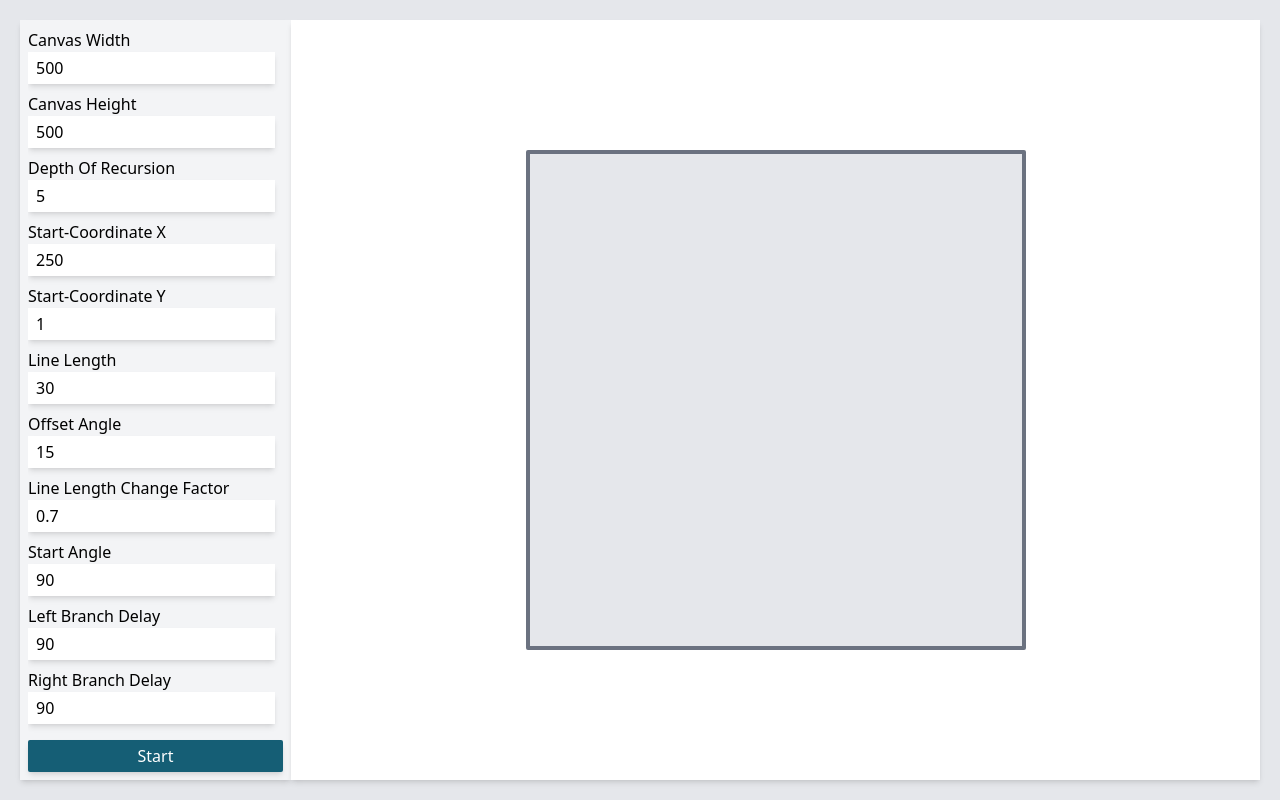
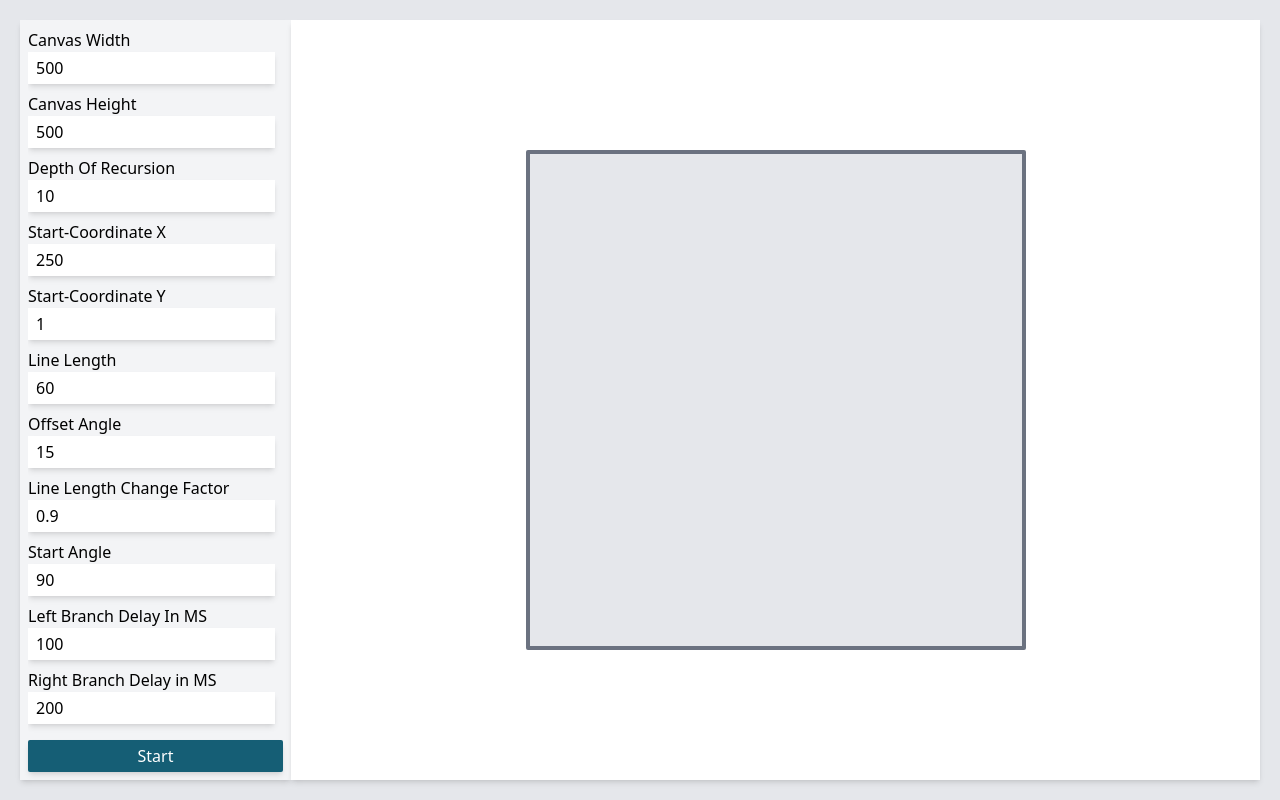
Before and after one commit to Lyshatt/algorithmic-drawing, a website: page index.html in a window 1280 px wide. Drawn offline with Linux system fonts and the light colour scheme.

Commit message:
improve default values

```diff
--- a/index.html
+++ b/index.html
@@ -31,7 +31,7 @@
                         <label for="recursion-depth">Depth Of Recursion</label>
                     </div>
                     <div>
-                        <input id="recursion-depth" name="recursion-depth" class="px-2 py-1 shadow-md" value="5" />
+                        <input id="recursion-depth" name="recursion-depth" class="px-2 py-1 shadow-md" value="10" />
                     </div>
                 </div>
                 <div class="mb-2">
@@ -55,7 +55,7 @@
                         <label for="line-length">Line Length</label>
                     </div>
                     <div>
-                        <input id="line-length" name="line-length" class="px-2 py-1 shadow-md" value="30" />
+                        <input id="line-length" name="line-length" class="px-2 py-1 shadow-md" value="60" />
                     </div>
                 </div>
                 <div class="mb-2">
@@ -71,7 +71,7 @@
                         <label for="line-length-change-factor">Line Length Change Factor</label>
                     </div>
                     <div>
-                        <input id="line-length-change-factor" name="line-length-change-factor" class="px-2 py-1 shadow-md" value="0.7" />
+                        <input id="line-length-change-factor" name="line-length-change-factor" class="px-2 py-1 shadow-md" value="0.9" />
                     </div>
                 </div>
                 <div class="mb-2">
@@ -84,18 +84,18 @@
                 </div>
                 <div class="mb-2">
                     <div>
-                        <label for="left-branch-delay">Left Branch Delay</label>
+                        <label for="left-branch-delay">Left Branch Delay In MS</label>
                     </div>
                     <div>
-                        <input id="left-branch-delay" name="left-branch-delay" class="px-2 py-1 shadow-md" value="90" />
+                        <input id="left-branch-delay" name="left-branch-delay" class="px-2 py-1 shadow-md" value="100" />
                     </div>
                 </div>
                 <div class="mb-2">
                     <div>
-                        <label for="right-branch-delay">Right Branch Delay</label>
+                        <label for="right-branch-delay">Right Branch Delay in MS</label>
                     </div>
                     <div>
-                        <input id="right-branch-delay" name="right-branch-delay" class="px-2 py-1 shadow-md" value="90" />
+                        <input id="right-branch-delay" name="right-branch-delay" class="px-2 py-1 shadow-md" value="200" />
                     </div>
                 </div>
             </div>
```
